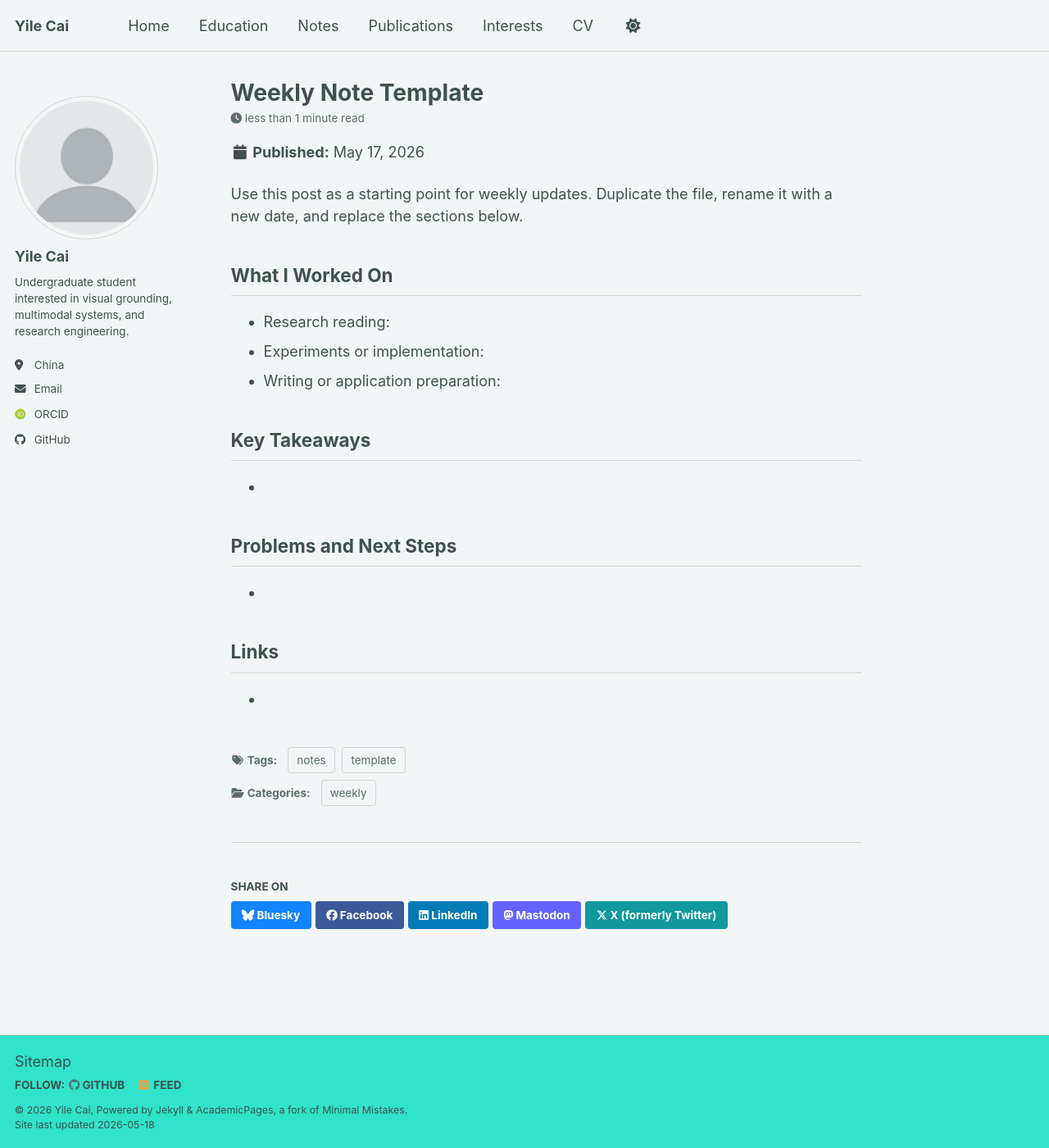
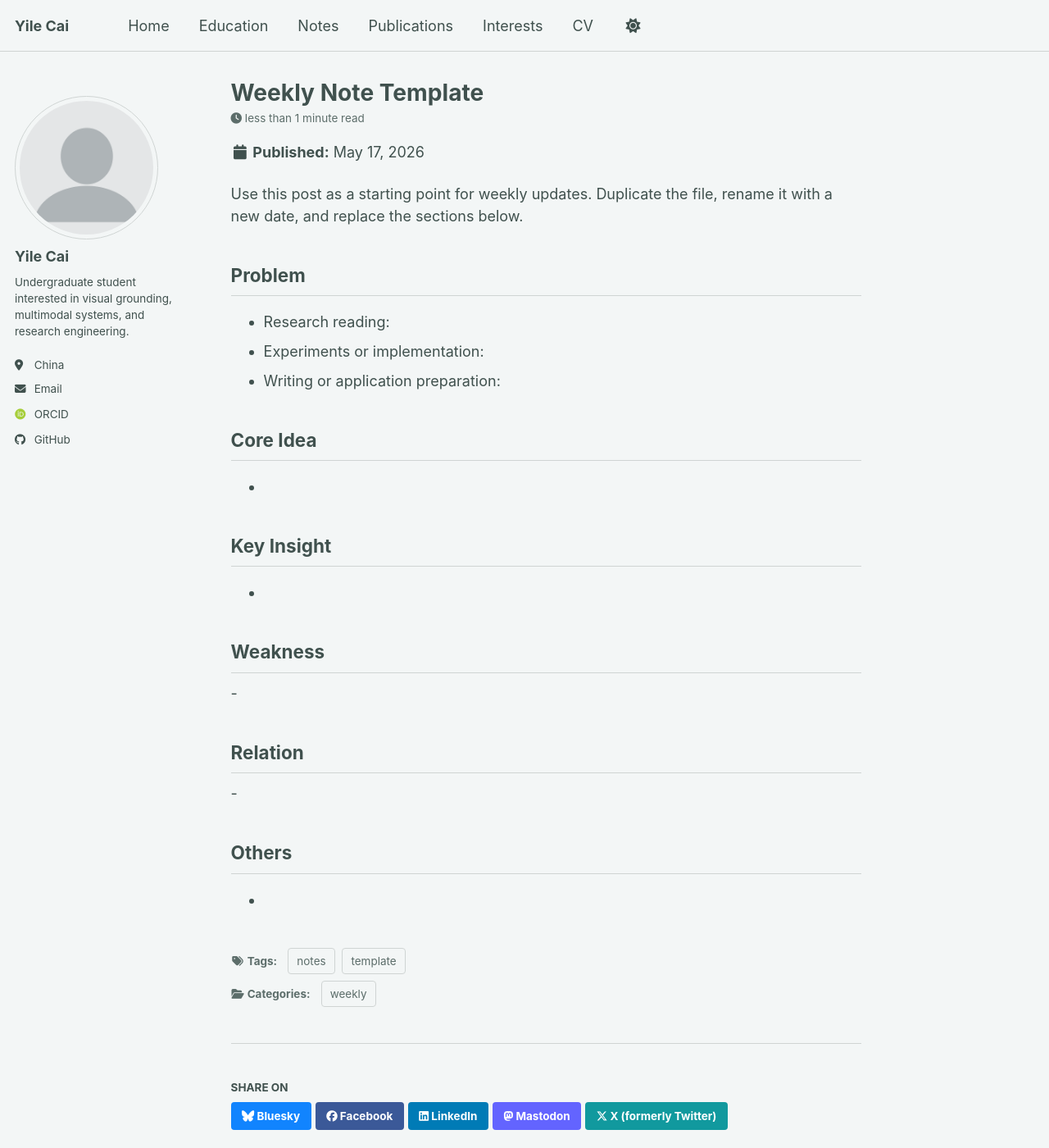
Before and after one commit to Keria04/Keria04.github.io, a Jekyll site: the page built from _posts/2026-05-17-weekly-note-template.md, in a window 1280 px wide and 1400 px high. Shown: the whole window at 82% size. Built offline with Jekyll 4.4.1, drawn with Linux system fonts in a browser that asks for light colours; some web fonts are replaced; a script bundle is joined from its source files by our own code; library files that are not in the unit come from our copies.

Commit message:
Update 2026-05-17-weekly-note-template.md

```diff
--- a/_posts/2026-05-17-weekly-note-template.md
+++ b/_posts/2026-05-17-weekly-note-template.md
@@ -11,20 +11,27 @@ excerpt: "A lightweight template for weekly research and learning updates."
 
 Use this post as a starting point for weekly updates. Duplicate the file, rename it with a new date, and replace the sections below.
 
-## What I Worked On
+## Problem
 
 - Research reading:
 - Experiments or implementation:
 - Writing or application preparation:
 
-## Key Takeaways
+## Core Idea
 
 -
 
-## Problems and Next Steps
+## Key Insight
 
 -
 
-## Links
+## Weakness
 
 -
+
+## Relation
+-
+
+## Others
+
+-
```
